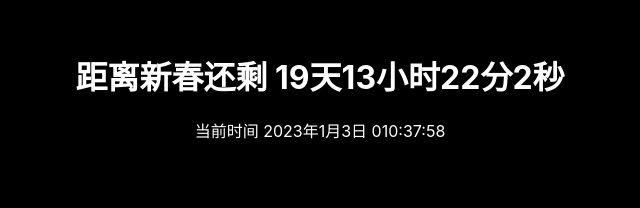
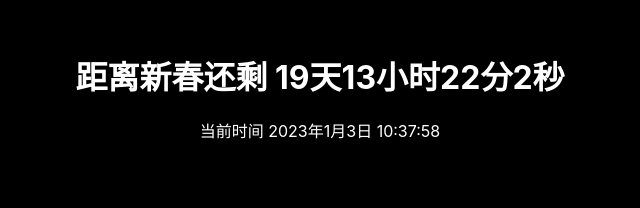
Before and after one commit to BingXuanOwO/Spring-Festival-Countdown, a React (Create React App) app: page / in a window 1280 px wide. Shown: the part 303-511 px from the top of the page, without its empty margins (320-960 px from the left). Built offline with nearby package versions, Linux system fonts and the light colour scheme.

Commit message:
change: parsing currect time.

```diff
--- a/src/functions.js
+++ b/src/functions.js
@@ -21,7 +21,7 @@ export function parsingTime(timeStamp){
     let minute = time.getMinutes();
     let seconds = time.getSeconds();
 
-    parsedTime += `${hour > 10 ? hour : '0' + hour }:${minute > 10 ? minute : '0' + minute}:${seconds > 10 ? seconds : '0' + seconds}`;
+    parsedTime += `${hour < 10 ? '0' + hour : hour}:${minute < 10 ? '0' + minute : minute}:${seconds < 10 ? '0' + seconds : seconds}`;
 
 
     return parsedTime
```
